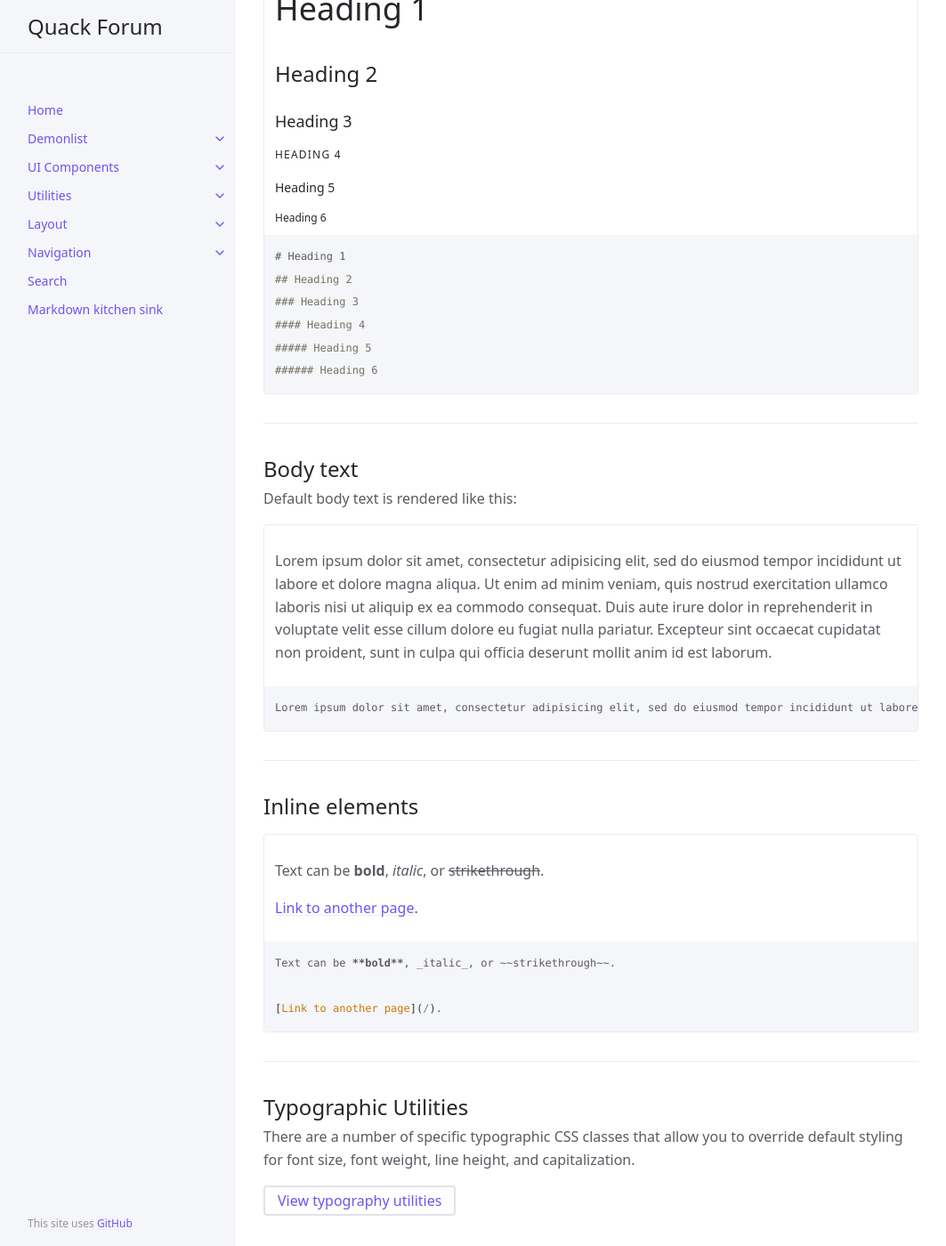
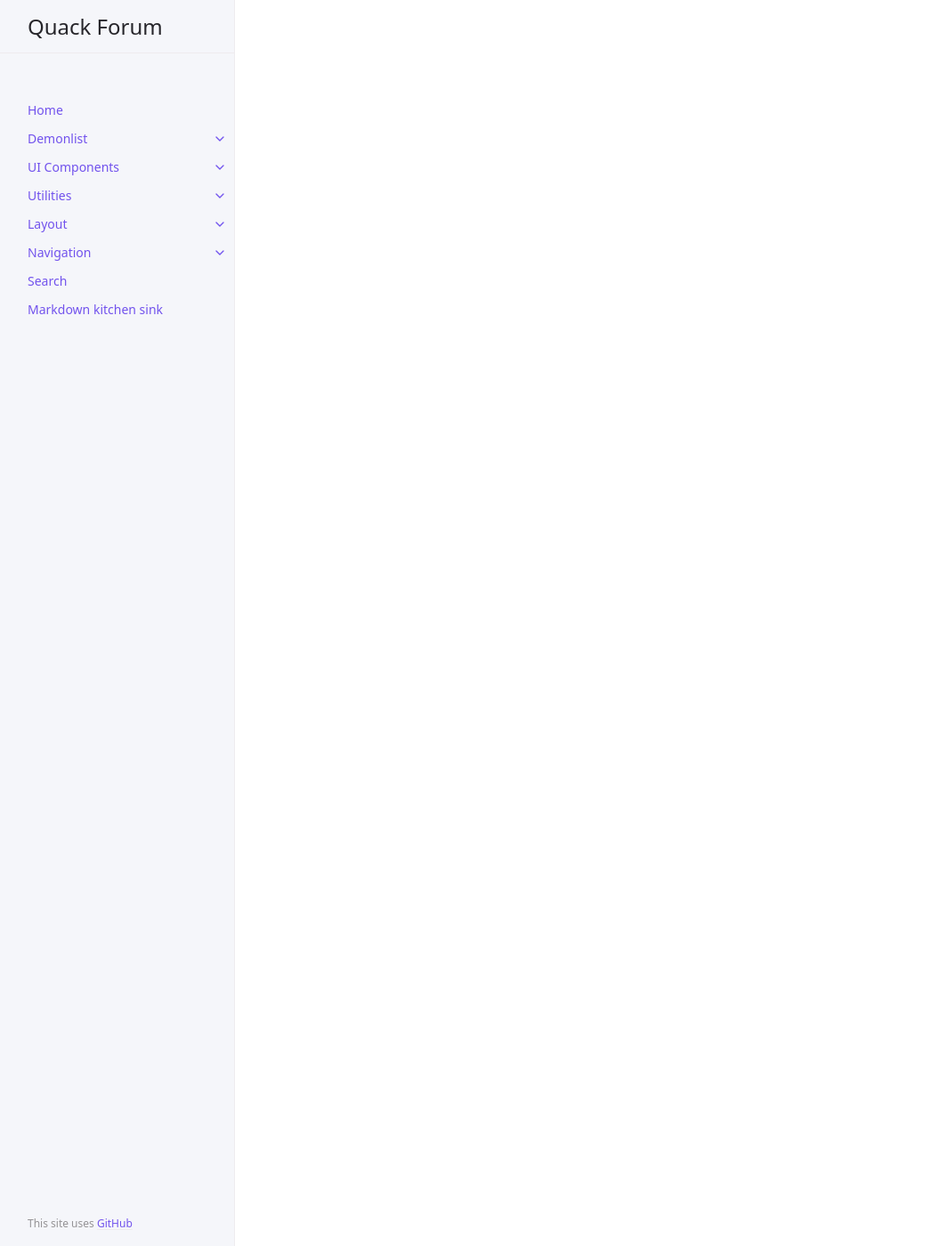
Before and after one commit to quackforumofficial/quackforumofficial.github.io, a Jekyll site: the page built from docs/demonlist/typography.md, in a window 1280 px wide and 1400 px high, scrolled down 1698 px. Shown: the whole window at 89% size, without its empty margins (108-1171 px from the left). Built offline with Jekyll 4.4.1, drawn with Linux system fonts in a browser that asks for light colours; cached includes are drawn as plain includes; some of the changed text lies outside the part shown.

Commit message:
commited

````diff
--- a/docs/demonlist/typography.md
+++ b/docs/demonlist/typography.md
@@ -5,105 +5,10 @@ nav_order: 1
 ---
 
 # Tidal Wave
-## Verified by Zzoink
+### Verified by Zzoink
 <iframe width="560" height="315" src="https://www.youtube.com/embed/9fsZ014qB3s?si=HCM01YaJG62eKSxf" title="YouTube video player" frameborder="0" allow="accelerometer; autoplay; clipboard-write; encrypted-media; gyroscope; picture-in-picture; web-share" referrerpolicy="strict-origin-when-cross-origin" allowfullscreen></iframe>
 
 
 ---
 
-## Font stack
-
-By default, Just the Docs uses a native system font stack for sans-serif fonts:
-
-```scss
-system-ui, -apple-system, BlinkMacSystemFont, "Segoe UI", Roboto, "Helvetica Neue", Arial, sans-serif, "Segoe UI Emoji"
-```
-
-ABCDEFGHIJKLMNOPQRSTUVWXYZ
-abcdefghijklmnopqrstuvwxyz
-{: .fs-5 .ls-10 .code-example }
-
-For monospace type, like code snippets or the `<pre>` element, Just the Docs uses a native system font stack for monospace fonts:
-
-```scss
-"SFMono-Regular", Menlo, Consolas, Monospace
-```
-
-ABCDEFGHIJKLMNOPQRSTUVWXYZ
-abcdefghijklmnopqrstuvwxyz
-{: .fs-5 .ls-10 .text-mono .code-example }
-
----
-
-## Responsive type scale
-
-Just the Docs uses a responsive type scale that shifts depending on the viewport size.
-
-| Selector              | Small screen size `font-size`    | Large screen size `font-size` |
-|:----------------------|:---------------------------------|:------------------------------|
-| `h1`, `.text-alpha`   | 32px                             | 36px                          |
-| `h2`, `.text-beta`    | 18px                             | 24px                          |
-| `h3`, `.text-gamma`   | 16px                             | 18px                          |
-| `h4`, `.text-delta`   | 14px                             | 16px                          |
-| `h5`, `.text-epsilon` | 16px                             | 18px                          |
-| `h6`, `.text-zeta`    | 18px                             | 24px                          |
-| `body`                | 14px                             | 16px                          |
-
----
-
-## Headings
-
-Headings are rendered like this:
-
-<div class="code-example">
-<h1>Heading 1</h1>
-<h2>Heading 2</h2>
-<h3>Heading 3</h3>
-<h4>Heading 4</h4>
-<h5>Heading 5</h5>
-<h6>Heading 6</h6>
-</div>
-```markdown
-# Heading 1
-## Heading 2
-### Heading 3
-#### Heading 4
-##### Heading 5
-###### Heading 6
-```
-
----
-
-## Body text
-
-Default body text is rendered like this:
-
-<div class="code-example" markdown="1">
-Lorem ipsum dolor sit amet, consectetur adipisicing elit, sed do eiusmod tempor incididunt ut labore et dolore magna aliqua. Ut enim ad minim veniam, quis nostrud exercitation ullamco laboris nisi ut aliquip ex ea commodo consequat. Duis aute irure dolor in reprehenderit in voluptate velit esse cillum dolore eu fugiat nulla pariatur. Excepteur sint occaecat cupidatat non proident, sunt in culpa qui officia deserunt mollit anim id est laborum.
-</div>
-```markdown
-Lorem ipsum dolor sit amet, consectetur adipisicing elit, sed do eiusmod tempor incididunt ut labore et dolore magna aliqua. Ut enim ad minim veniam, quis nostrud exercitation ullamco laboris nisi ut aliquip ex ea commodo consequat. Duis aute irure dolor in reprehenderit in voluptate velit esse cillum dolore eu fugiat nulla pariatur. Excepteur sint occaecat cupidatat non proident, sunt in culpa qui officia deserunt mollit anim id est laborum.
-```
-
----
-
-## Inline elements
-
-<div class="code-example" markdown="1">
-Text can be **bold**, _italic_, or ~~strikethrough~~.
-
-[Link to another page]({{site.baseurl}}/).
-</div>
-```markdown
-Text can be **bold**, _italic_, or ~~strikethrough~~.
-
-[Link to another page]({{site.baseurl}}/).
-```
-
----
-
-## Typographic Utilities
-
-There are a number of specific typographic CSS classes that allow you to override default styling for font size, font weight, line height, and capitalization.
-
-[View typography utilities]({% link docs/utilities/typography.md %}){: .btn .btn-outline }
+## LIST
````
